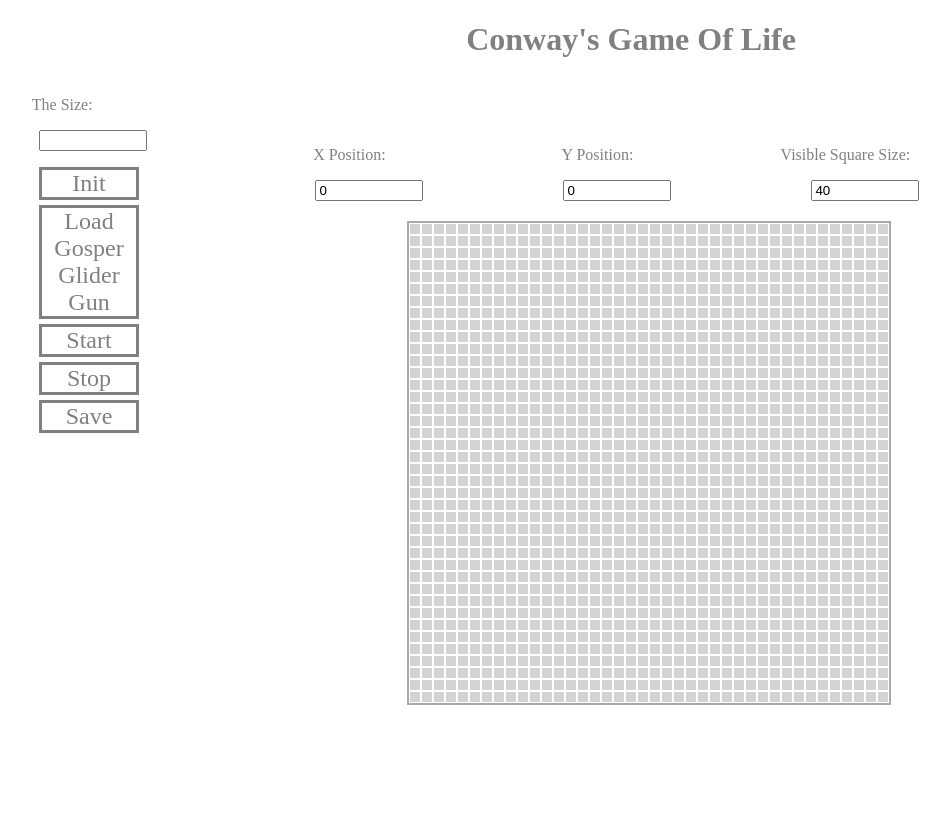
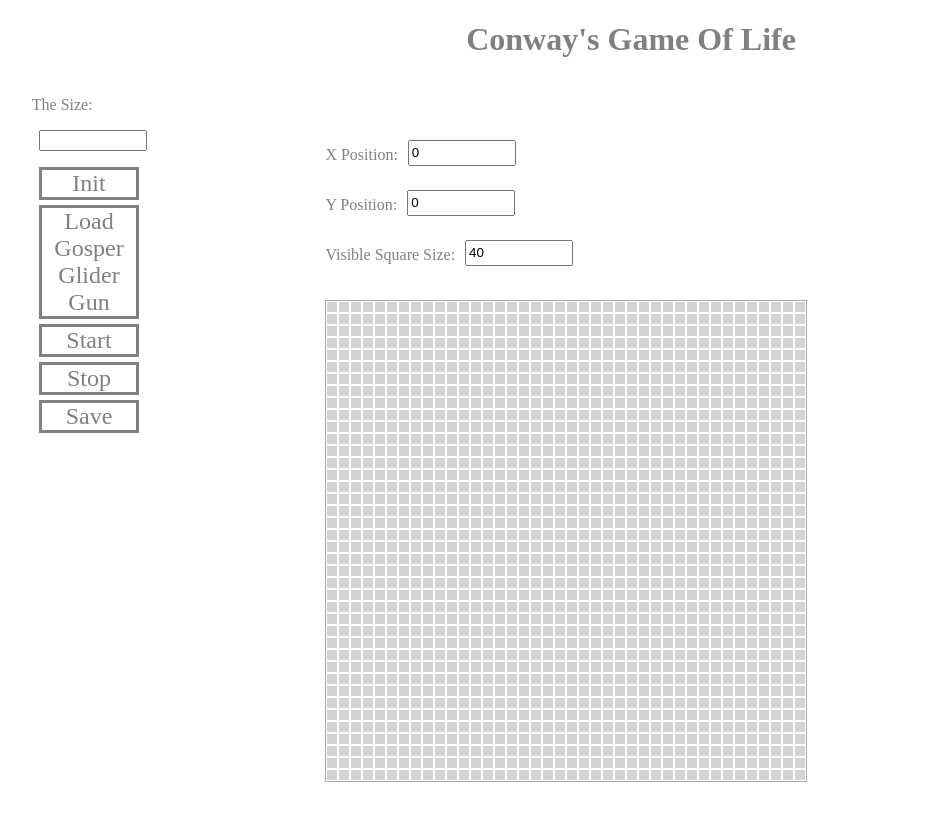
Before and after one commit to gheorghina/GameOfLife, an Angular app: page / in a window 1280 px wide. Shown: the top 818 px of the page, without its empty margins (9-959 px from the left). Built offline with nearby package versions, Linux system fonts and the light colour scheme; no server answers.

Commit message:
better layout

```diff
--- a/src/app/app.component.css
+++ b/src/app/app.component.css
@@ -12,7 +12,7 @@
 
 .mainContainer
 {
-    float: left;
+    display: flex;
     padding: 50px;
     width: 75%;
 }
--- a/src/app/universe/universe.component.css
+++ b/src/app/universe/universe.component.css
@@ -1,22 +1,24 @@
 .universe-container{
     margin: auto;
     border-spacing: 0;
-    border: solid 2px darkgray;
-    display: table;
-    width: 100px;
-    height: 100px;
-    overflow-y: auto;
+    border: solid 1px darkgray;
+    width: 100%;
+    height: 100%;
+    margin-top: 20px;
 }
 
 .inputSizeText{
-    float: left;
-    margin-left: 100px;
-    margin-bottom: 20px;
+    display: flex;
+}
+
+.universeModuleContainer{
+    margin-left: 150px;
 }
 
 .inputSizeValue{
-    margin-left: 40px;
-    width: 100px
+    margin: 10px;
+    width: 100px;
+    height: 20px;
 }
 
 .tr{
--- a/src/app/universe/universe.component.html
+++ b/src/app/universe/universe.component.html
@@ -1,20 +1,23 @@
+<div class="universeModuleContainer">
   <div class="inputSizeText">
-  <p > X Position: </p>
+    <p> X Position: </p>
     <input class="inputSizeValue" (keyup)="onSetXPosition(xBox.value)" #xBox value="{{drawXPosition}}">
   </div>
   <div class="inputSizeText">
-  <p > Y Position: </p>
+    <p> Y Position: </p>
     <input class="inputSizeValue" (keyup)="onSetYPosition(yBox.value)" #yBox value="{{drawYPosition}}">
   </div>
   <div class="inputSizeText">
-    <p > Visible Square Size: </p>
+    <p> Visible Square Size: </p>
     <input class="inputSizeValue" (keyup)="onSetSquareSize(squareBox.value)" #squareBox value="{{drawSquareSize}}">
   </div>
 
-<div class="universe-container">
+  <div class="universe-container" [ngStyle]="{'width':generationSize}">
     <div *ngFor="let row of universeNumbers" class="tr">
       <div *ngFor="let cell of row" class="td">
-      <div *ngIf="cell !== undefined" class="cell" [ngStyle]="{'background': hasActiveCell(cell.x,cell.y) ? 'blue' : 'lightgray'}" (click)="setCell(cell.x, cell.y)"></div>
+        <div *ngIf="cell !== undefined" class="cell" [ngStyle]="{'background': hasActiveCell(cell.x,cell.y) ? 'blue' : 'lightgray'}"
+          (click)="setCell(cell.x, cell.y)"></div>
       </div>
     </div>
   </div>
+</div>
--- a/src/app/universe/universe.component.ts
+++ b/src/app/universe/universe.component.ts
@@ -1,7 +1,6 @@
 import { Component } from '@angular/core';
 import { Cell } from '../contracts/cell.model';
 import { AddiacentCellsGroup } from '../contracts/addiacentcellsgroup.model';
-import { start } from 'repl';
 
 @Component({
   selector: 'app-universe',
@@ -213,7 +212,6 @@ export class UniverseComponent {
   onSetXPosition(xValue){
     this.drawXPosition = parseInt(xValue);
     this.updateGenerationNumbers();
-
   }
 
   onSetYPosition(yValue){
@@ -237,6 +235,8 @@ export class UniverseComponent {
       }
     }
 
+    this.generationSize = this.generateContainerSize(this.drawSquareSize);
+
   }
 
   private init(givenSize) {
```
Lines whose indentation alone changed are shown as unchanged.
